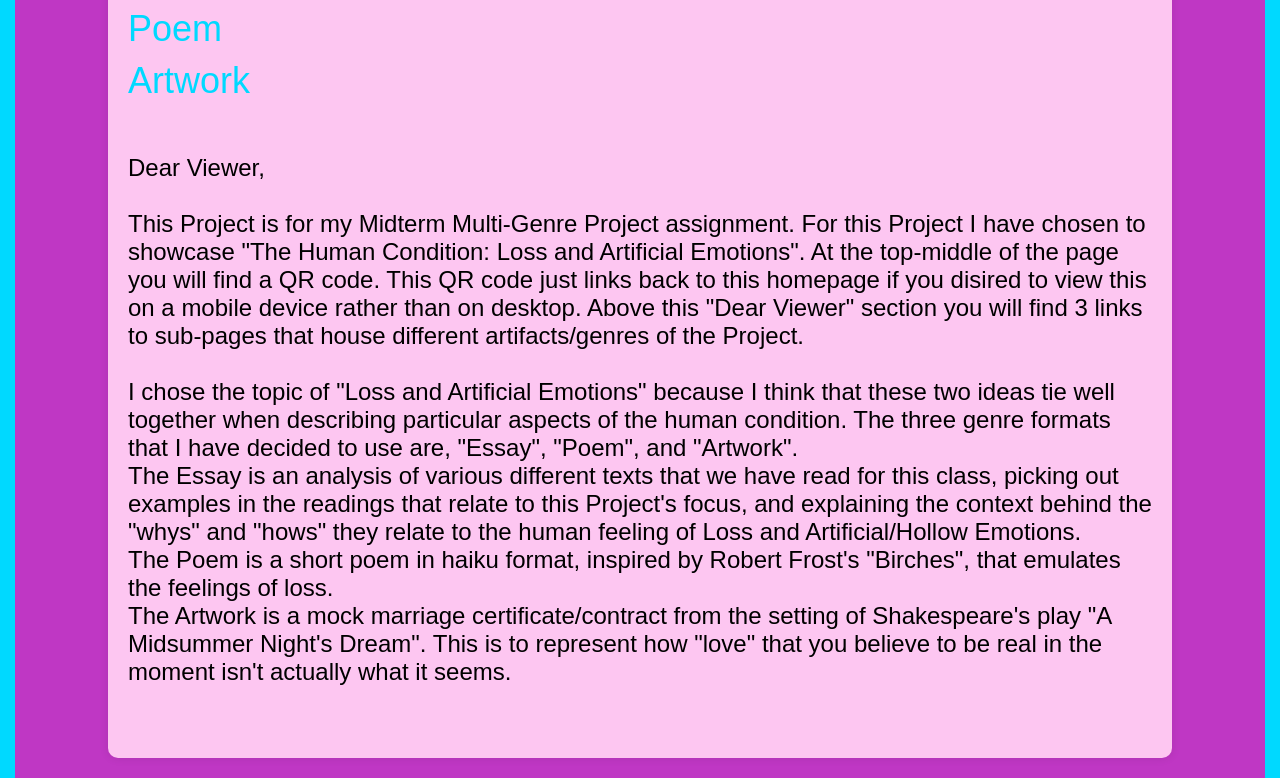
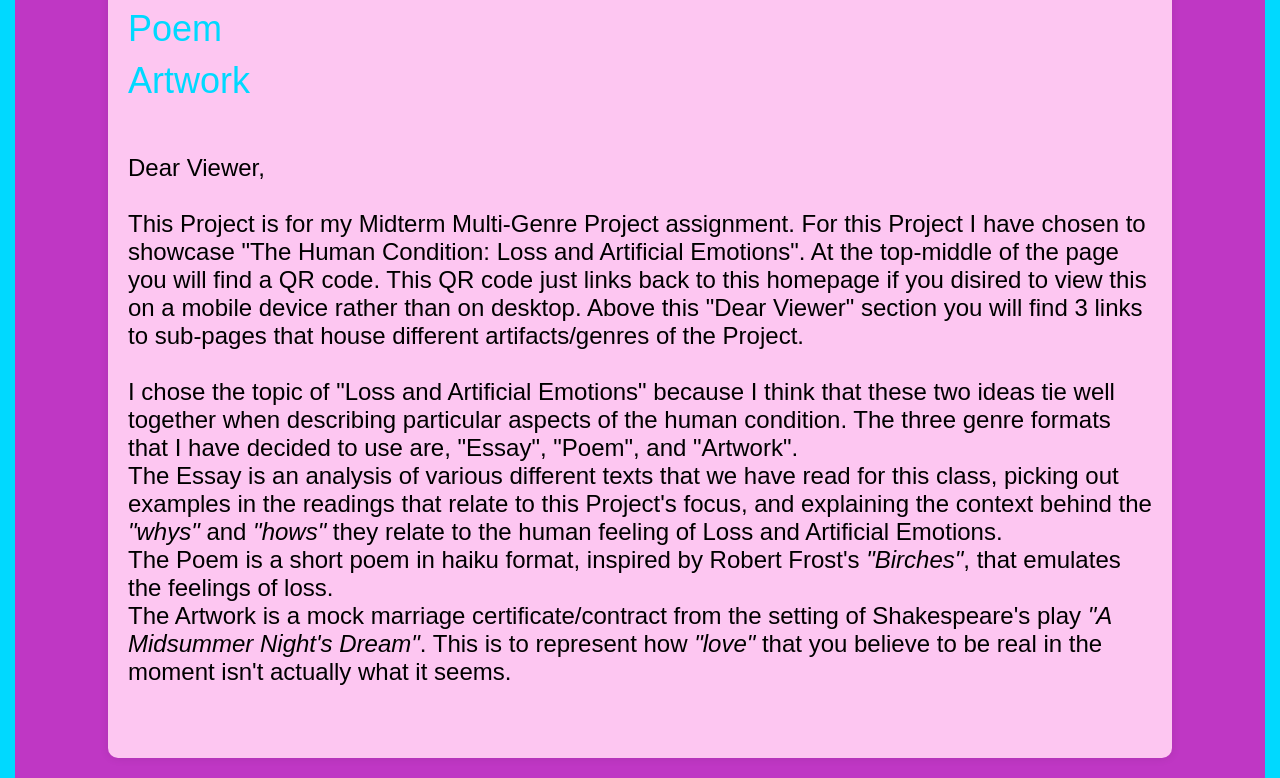
Before and after one commit to FrootJuice/Midterm-Multi-Genre-Project, a plain HTML site: page index.html in a window 1280 px wide. Shown: the part 829-1607 px from the top of the page. Drawn offline with Linux system fonts and the light colour scheme.

Commit message:
Forgot this page

```diff
--- a/index.html
+++ b/index.html
@@ -73,9 +73,9 @@
             <br><br>
             I chose the topic of "Loss and Artificial Emotions" because I think that these two ideas tie well together when describing particular aspects of the human condition.
             The three genre formats that I have decided to use are, "Essay", "Poem", and "Artwork".<br>
-            The Essay is an analysis of various different texts that we have read for this class, picking out examples in the readings that relate to this Project's focus, and explaining the context behind the "whys" and "hows" they relate to the human feeling of Loss and Artificial/Hollow Emotions.<br>
-            The Poem is a short poem in haiku format, inspired by Robert Frost's "Birches", that emulates the feelings of loss.<br>
-            The Artwork is a mock marriage certificate/contract from the setting of Shakespeare's play "A Midsummer Night's Dream". This is to represent how "love" that you believe to be real in the moment isn't actually what it seems.
+            The Essay is an analysis of various different texts that we have read for this class, picking out examples in the readings that relate to this Project's focus, and explaining the context behind the <i>"whys"</i> and <i>"hows"</i> they relate to the human feeling of Loss and Artificial Emotions.<br>
+            The Poem is a short poem in haiku format, inspired by Robert Frost's <i>"Birches"</i>, that emulates the feelings of loss.<br>
+            The Artwork is a mock marriage certificate/contract from the setting of Shakespeare's play <i>"A Midsummer Night's Dream"</i>. This is to represent how <i>"love"</i> that you believe to be real in the moment isn't actually what it seems.
             <br><br>
         </h3>
     </div>
```
